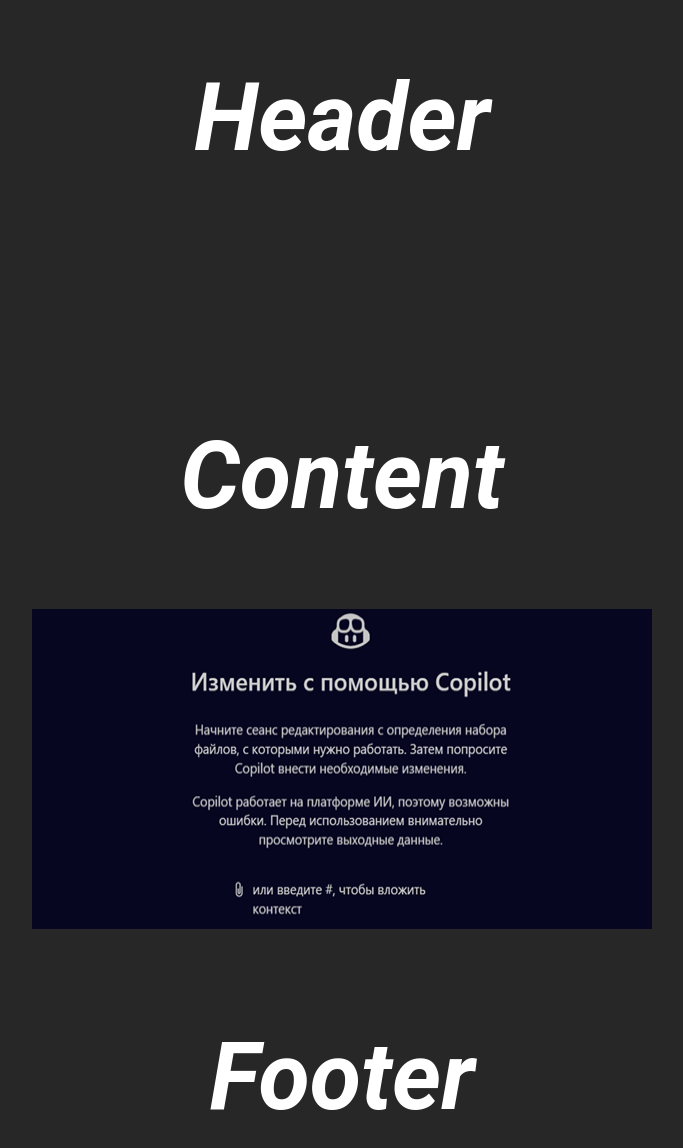
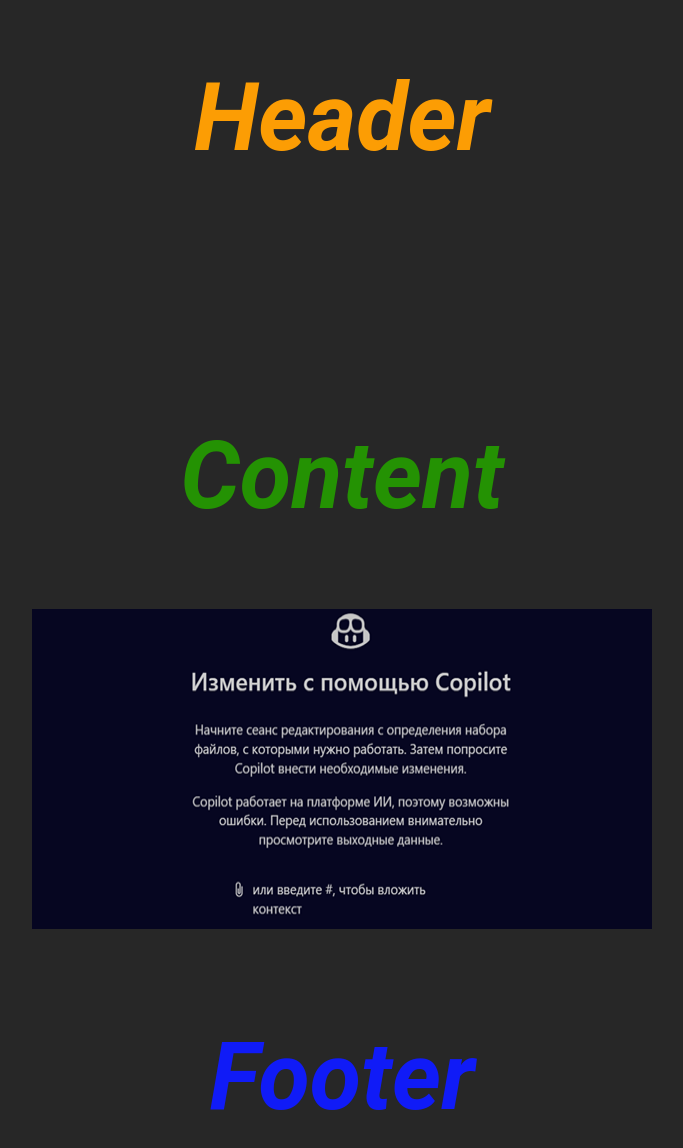
Before and after one commit to UlichIgor/copilot, a React (Create React App) app: page / in a window 1280 px wide. Shown: the top 1148 px of the page, without its empty margins (298-981 px from the left). Built offline with nearby package versions, Linux system fonts and the light colour scheme.

Commit message:
vars.color

```diff
--- a/src/components/Content/Content.module.scss
+++ b/src/components/Content/Content.module.scss
@@ -11,6 +11,7 @@
     font-style: italic;
       font-family: vars.$font-family;
       font-size: vars.$font-size;
+      color:vars.$h2;
       text-align: center;
   }
   img.images{
--- a/src/components/Footer/Footer.module.scss
+++ b/src/components/Footer/Footer.module.scss
@@ -11,6 +11,7 @@
     font-style: italic;
     font-family: vars.$font-family;
     font-size: vars.$font-size;
+    color:vars.$h3;
     text-align: center;
   }
 }
--- a/src/components/Header/Header.module.scss
+++ b/src/components/Header/Header.module.scss
@@ -5,7 +5,7 @@
   left: 0;
   height: 280px;
   background-color:vars.$bg-color;
-  color:vars.$color;
+  color:vars.$h1;
   text-align: center;
   h1{
     font-style: italic;
--- a/src/scss/_var.scss
+++ b/src/scss/_var.scss
@@ -1,4 +1,7 @@
 $bg-color:#272727;
 $color:#ffffff;
+$h1:#fc9d04;
+$h2:#249203;
+$h3:#101bf7;
 $font-size:calc(9px + 6.625vw);
 $font-family: 'Roboto', sans-serif;
```
